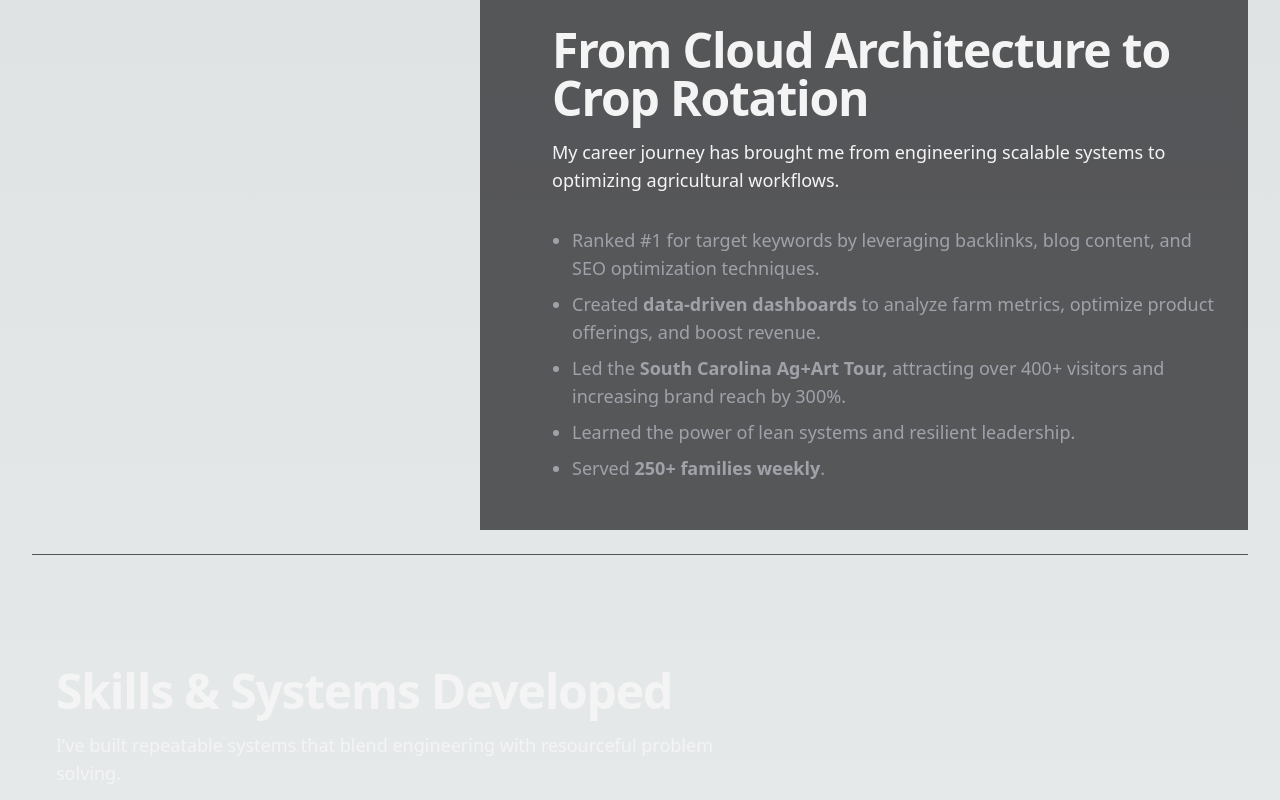
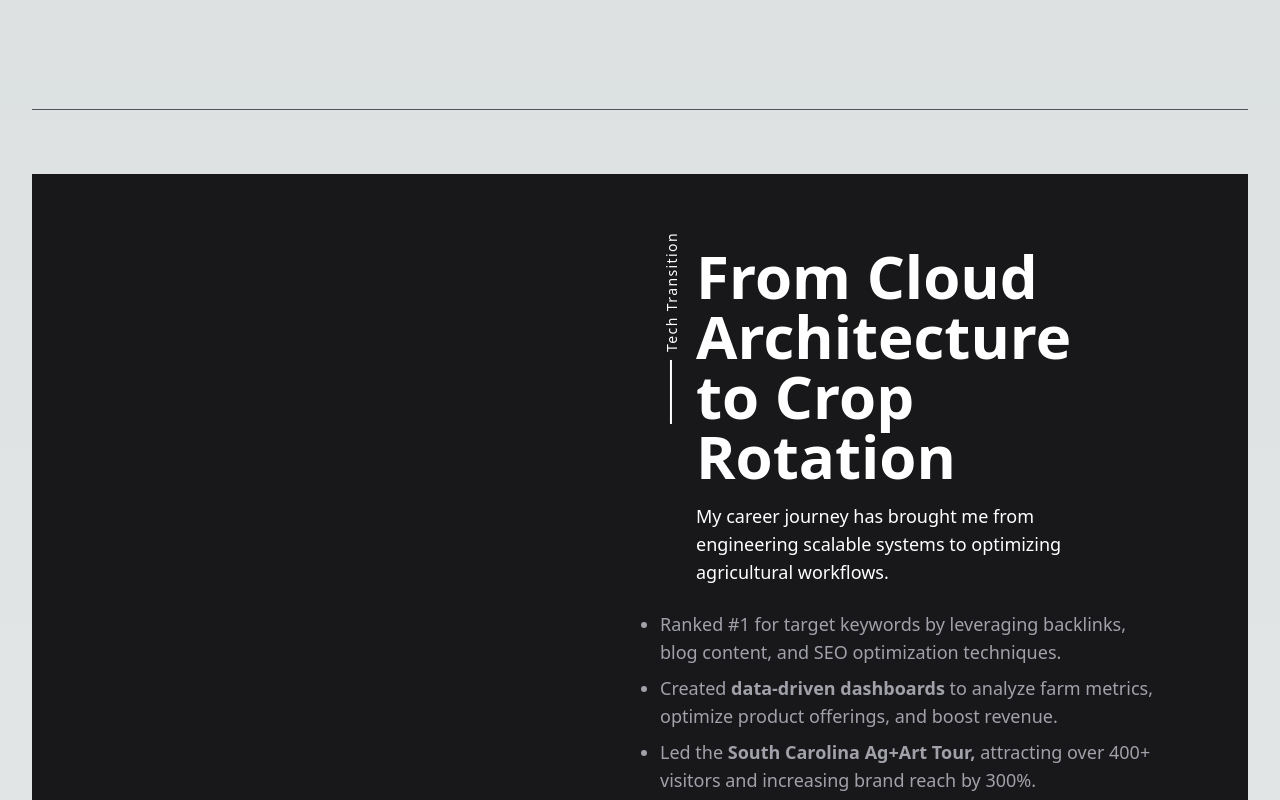
Before and after one commit to john-sprague/code-by-spraguejdev, a React (Vite) app: page /about-me in a window 1280 px wide. Shown: the part 1080-1880 px from the top of the page. Built offline with nearby package versions, Linux system fonts and the light colour scheme.

Commit message:
refactor: update section component to look be more like the skills section
- Update about me page to use updated component

```diff
--- a/src/components/Section.tsx
+++ b/src/components/Section.tsx
@@ -3,11 +3,13 @@ import React from "react";
 interface SectionProps {
   title: string;
   subtitle: string;
-  children: React.ReactNode;
-  isDarkMode?: boolean;
+  verticalLineText: string;
+  children?: React.ReactNode;
+  isDarkMode?: Boolean;
 }
 
 const Section: React.FC<SectionProps> = ({
+  verticalLineText,
   title,
   subtitle,
   children,
@@ -15,33 +17,42 @@ const Section: React.FC<SectionProps> = ({
 }) => {
   return (
     <>
-      <section>
+
+      <section
+        className={`${
+          isDarkMode ? `` : `bg-zinc-900`
+        } min-h-[60vh] w-full text-zinc-100 flex items-center py-12 md:px-8 xl:px-20 animate-fade-in`}
+      >
         <div
-          className={`relative py-12 w-full animate-fade-in max-w-3xl text-zinc-100 ${
-            isDarkMode ? "" : "bg-zinc-800/75  ml-auto"
-          }`}
+          className={`flex container flex-col md:flex-row ${
+            isDarkMode ? `items-start` : `md:flex-row-reverse items-end`
+          } gap-16 w-full`}
         >
-          <div
-            className={`px-6 mx-auto space-y-8 max-w-7xl ${
-              isDarkMode
-                ? "flex flex-col items-start"
-                : "flex flex-col items-end"
-            }`}
-          >
-            {/* Section Title */}
-            <div className="max-w-2xl mx-auto lg:mx-0">
-              <h2 className="text-3xl xl:text-5xl l:text-5xl med:text-4xl font-bold tracking-tight sm:text-4xl text-zinc-100">
+          {/* Left Side */}
+          <div className="w-full md:w-1/2 relative p-6 sm:px-28 md:p-0">
+            <div className={`${isDarkMode ? `sm:pl-10 xs:pl-10 ` : `sm:pl-14 xs:pl-14`} text-white p-6 pr-20 lg:pr-20`}>
+              {/* Vertical Text */}
+              <div className="absolute -left-4 top-16 sm:left-16 sm:top-24 md:-left-12 xl:-left-16 md:top-16 xl:top-24 rotate-[-90deg] text-sm tracking-widest flex flex-row justify-start gap-2">
+                <div className="xl:w-16 md:w-10 sm:w-8 w-8 h-[2px] bg-white mt-2 mx-auto"></div>
+                <p>{verticalLineText}</p>
+              </div>
+
+              {/* Main Heading */}
+              <h2 className="text-3xl md:text-4xl xl:text-6xl font-bold ">
                 {title}
               </h2>
               <p className="mt-4 text-lg">{subtitle}</p>
             </div>
 
-            {/* Section Content */}
-            <div className="max-w-2xl mx-auto lg:mx-0 ">{children}</div>
+            {/* Render Supporting Paragraph */}
+            {children && children}
           </div>
+
+          {/* Right Side */}
+          {/* <div className="w-full h-px bg-zinc-600 my-6 animate-fade-in" /> */}
         </div>
-        <div className="w-full h-px bg-zinc-600 my-6 animate-fade-in" />
       </section>
+      <div className="w-full h-px bg-zinc-600 my-6 animate-fade-in" />
     </>
   );
 };
--- a/src/routes/AboutMe.tsx
+++ b/src/routes/AboutMe.tsx
@@ -14,6 +14,7 @@ const AboutMe: React.FC = () => {
         <Section
           title="The Journey, Not The Destination"
           subtitle="Now building with clarity, purpose, and calloused hands"
+          verticalLineText="The Journey"
           isDarkMode={true}
         >
           <p className="text-lg text-zinc-400 space-y-2">
@@ -30,6 +31,7 @@ const AboutMe: React.FC = () => {
         <Section
           title="From Cloud Architecture to Crop Rotation"
           subtitle="My career journey has brought me from engineering scalable systems to optimizing agricultural workflows."
+          verticalLineText="Tech Transition"
           isDarkMode={false}
         >
           <ul className="list-disc pl-5 space-y-2 text-lg text-zinc-400">
@@ -60,6 +62,7 @@ const AboutMe: React.FC = () => {
         <Section
           title="Skills & Systems Developed"
           subtitle="I’ve built repeatable systems that blend engineering with resourceful problem solving."
+          verticalLineText="New Skills"
           isDarkMode={true}
         >
           <ul className="list-disc pl-5 text-lg text-zinc-400 space-y-2">
@@ -94,6 +97,7 @@ const AboutMe: React.FC = () => {
         <Section
           title="Why It Matters in Tech"
           subtitle="The skills I developed in farming and operations directly translate to software engineering."
+          verticalLineText="Transferable Skills"
           isDarkMode={false}
         >
           <ul className="list-disc pl-5 space-y-2 text-lg text-zinc-400 ">
@@ -127,6 +131,7 @@ const AboutMe: React.FC = () => {
         <Section
           title="Now I’m Back in Tech — with Better Frameworks (and dirty boots)"
           subtitle="I bring a unique edge to software development with systems thinking, real-world grit, and empathy."
+          verticalLineText="The Comeback"
           isDarkMode={true}
         >
           <ul className="list-disc list-inside space-y-2 text-lg text-zinc-400">
@@ -153,6 +158,7 @@ const AboutMe: React.FC = () => {
         <Section
           title="What I’m Focused On"
           subtitle="Currently, I’m tackling challenges that push the limits of full stack engineering and product scalability."
+          verticalLineText="Mission Focused"
           isDarkMode={false}
         >
           <ul className="grid grid-cols-1 sm:grid-cols-2 gap-4 text-lg text-zinc-400">
@@ -167,6 +173,7 @@ const AboutMe: React.FC = () => {
         <Section
           title="When I’m Not Coding..."
           subtitle="I stay active, train for endurance events, and love spending time with my German Shepherd, Stormy."
+          verticalLineText="Community"
           isDarkMode={true}
         >
           <p className="mb-6 text-lg text-zinc-400">
```
